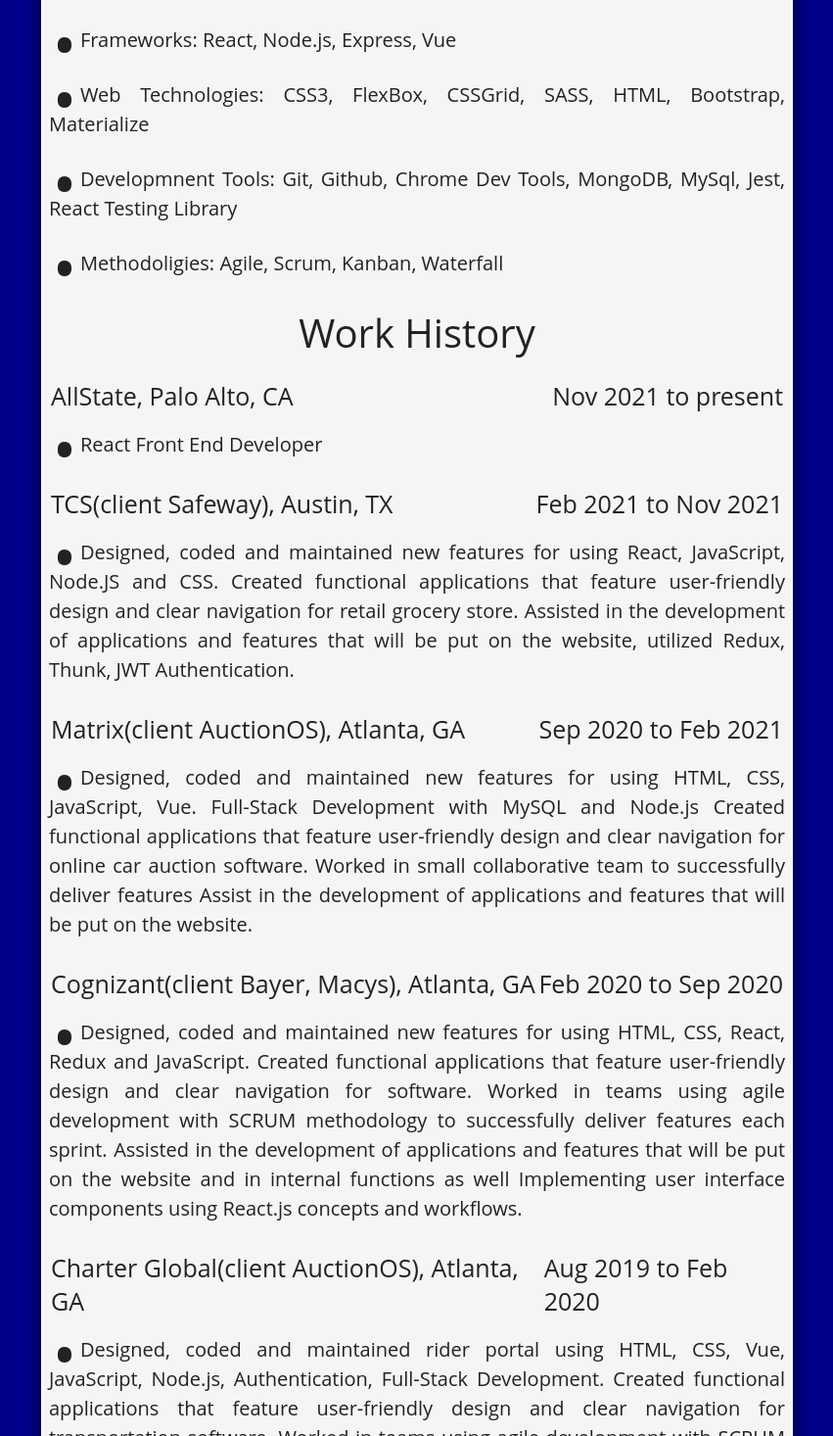
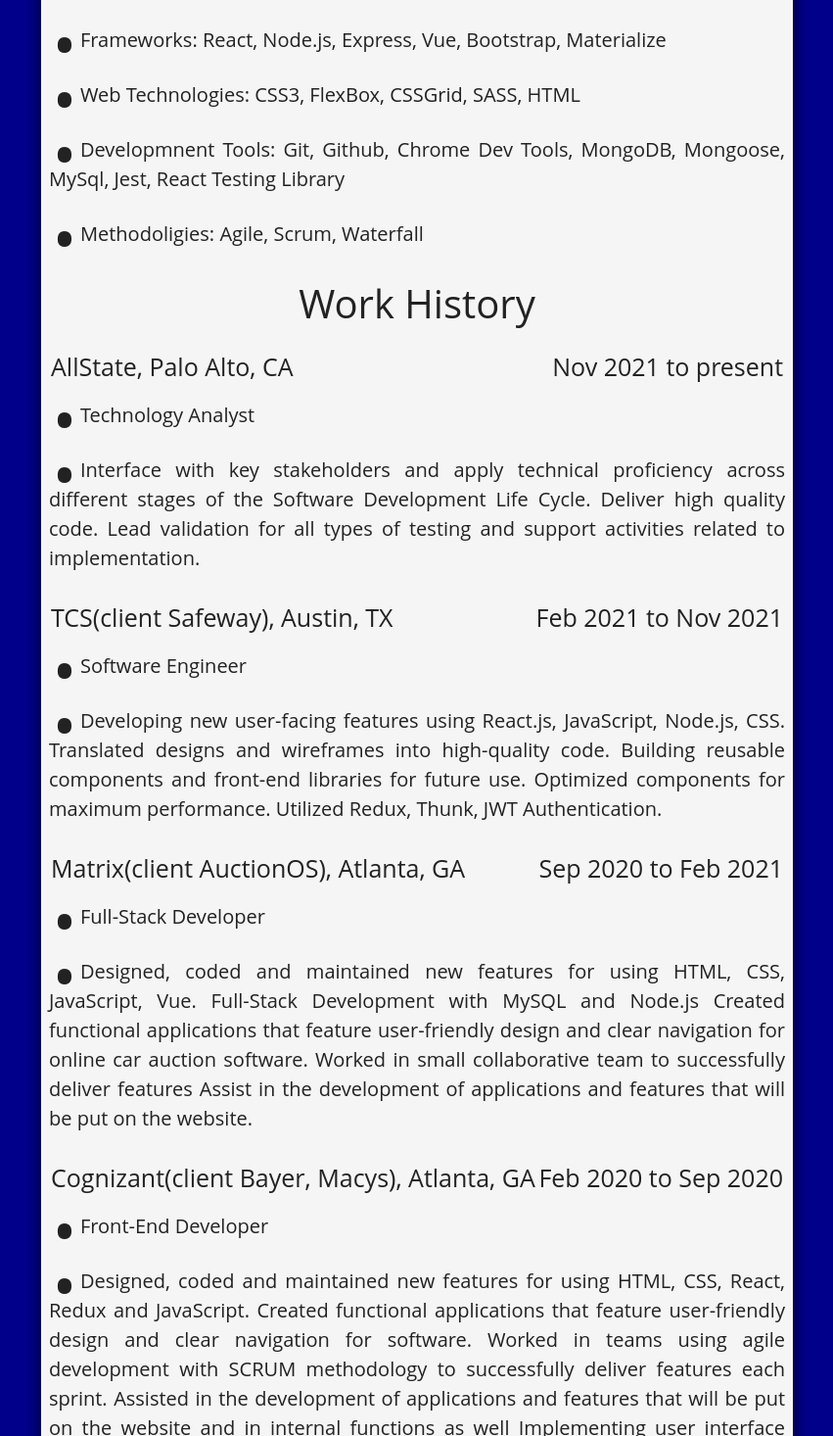
Before and after one commit to DanSimonson/mariposa-app, a React (Create React App) app in the folder frontend/: page /resume in a window 1280 px wide. Shown: the part 784-2250 px from the top of the page at 98% size, without its empty margins (214-1065 px from the left). Built offline with nearby package versions, Linux system fonts and the light colour scheme.

Commit message:
updated resume

```diff
--- a/frontend/src/Views/Resume/Resume.js
+++ b/frontend/src/Views/Resume/Resume.js
@@ -2,6 +2,7 @@
 import "./Resume.scss";
 import Navbar from "../../Components/Navbar/Navbar";
 import DisplayFooter from "../../Components/DisplayFooter/DisplayFooter";
+//import Card from "../../../../backend/models/cardModel";
 
 function Resume() {
   return (
@@ -42,22 +43,21 @@
               <p>Programming Languages: JavaScript</p>
             </li>
             <li>
-              <p>Frameworks: React, Node.js, Express, Vue</p>
+              <p>
+                Frameworks: React, Node.js, Express, Vue, Bootstrap, Materialize
+              </p>
             </li>
             <li>
-              <p>
-                Web Technologies: CSS3, FlexBox, CSSGrid, SASS, HTML, Bootstrap,
-                Materialize
-              </p>
+              <p>Web Technologies: CSS3, FlexBox, CSSGrid, SASS, HTML</p>
             </li>
             <li>
               <p>
                 Developmnent Tools: Git, Github, Chrome Dev Tools, MongoDB,
-                MySql, Jest, React Testing Library{" "}
+                Mongoose, MySql, Jest, React Testing Library
               </p>
             </li>
             <li>
-              <p>Methodoligies: Agile, Scrum, Kanban, Waterfall </p>
+              <p>Methodoligies: Agile, Scrum, Waterfall </p>
             </li>
           </ul>
           <div className="subTitleWork">
@@ -69,7 +69,15 @@
           </div>
           <ul>
             <li>
-              <p>React Front End Developer</p>
+              <p>Technology Analyst</p>
+            </li>
+            <li>
+              <p>
+                Interface with key stakeholders and apply technical proficiency
+                across different stages of the Software Development Life Cycle.
+                Deliver high quality code. Lead validation for all types of
+                testing and support activities related to implementation.
+              </p>
             </li>
           </ul>
           <div className="work-title">
@@ -78,13 +86,15 @@
           </div>
           <ul>
             <li>
+              <p>Software Engineer</p>
+            </li>
+            <li>
               <p>
-                Designed, coded and maintained new features for using React,
-                JavaScript, Node.JS and CSS. Created functional applications
-                that feature user-friendly design and clear navigation for
-                retail grocery store. Assisted in the development of
-                applications and features that will be put on the website,
-                utilized Redux, Thunk, JWT Authentication.
+                Developing new user-facing features using React.js, JavaScript,
+                Node.js, CSS. Translated designs and wireframes into
+                high-quality code. Building reusable components and front-end
+                libraries for future use. Optimized components for maximum
+                performance. Utilized Redux, Thunk, JWT Authentication.
               </p>
             </li>
           </ul>
@@ -93,6 +103,9 @@
             <p>Sep 2020 to Feb 2021</p>
           </div>
           <ul>
+            <li>
+              <p>Full-Stack Developer</p>
+            </li>
             <li>
               <p>
                 Designed, coded and maintained new features for using HTML, CSS,
@@ -111,6 +124,9 @@
           </div>
           <ul>
             <li>
+              <p>Front-End Developer</p>
+            </li>
+            <li>
               <p>
                 Designed, coded and maintained new features for using HTML, CSS,
                 React, Redux and JavaScript. Created functional applications
@@ -125,10 +141,13 @@
             </li>
           </ul>
           <div className="work-title">
-            <p>Charter Global(client AuctionOS), Atlanta, GA</p>
+            <p>Charter Global(client Routematch By Uber), Atlanta, GA</p>
             <p> Aug 2019 to Feb 2020</p>
           </div>
           <ul>
+            <li>
+              <p>Full-Stack Developer</p>
+            </li>
             <li>
               <p>
                 Designed, coded and maintained rider portal using HTML, CSS,
@@ -149,6 +168,9 @@
           </div>
           <ul>
             <li>
+              <li>
+                <p>Front-End Developer</p>
+              </li>
               <p>
                 Used React framework to create a React-draft-wysiwyg with a
                 document control system with complete CRUD (create, read,
@@ -165,6 +187,9 @@
             <p>Sep 2016 to Nov 2018</p>
           </div>
           <ul>
+            <li>
+              <p>Freelance Web Developer</p>
+            </li>
             <li>
               <p>
                 Designed, coded and maintained websites and applications for
```
